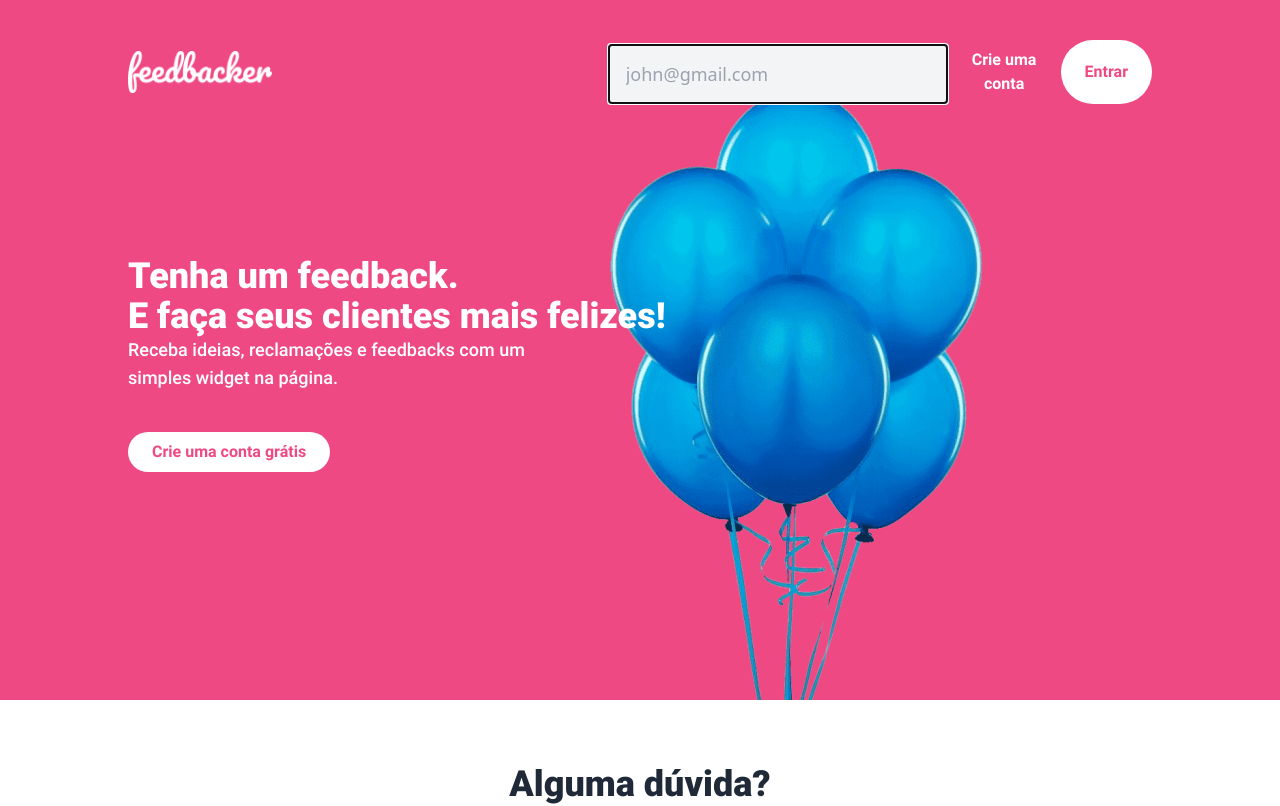
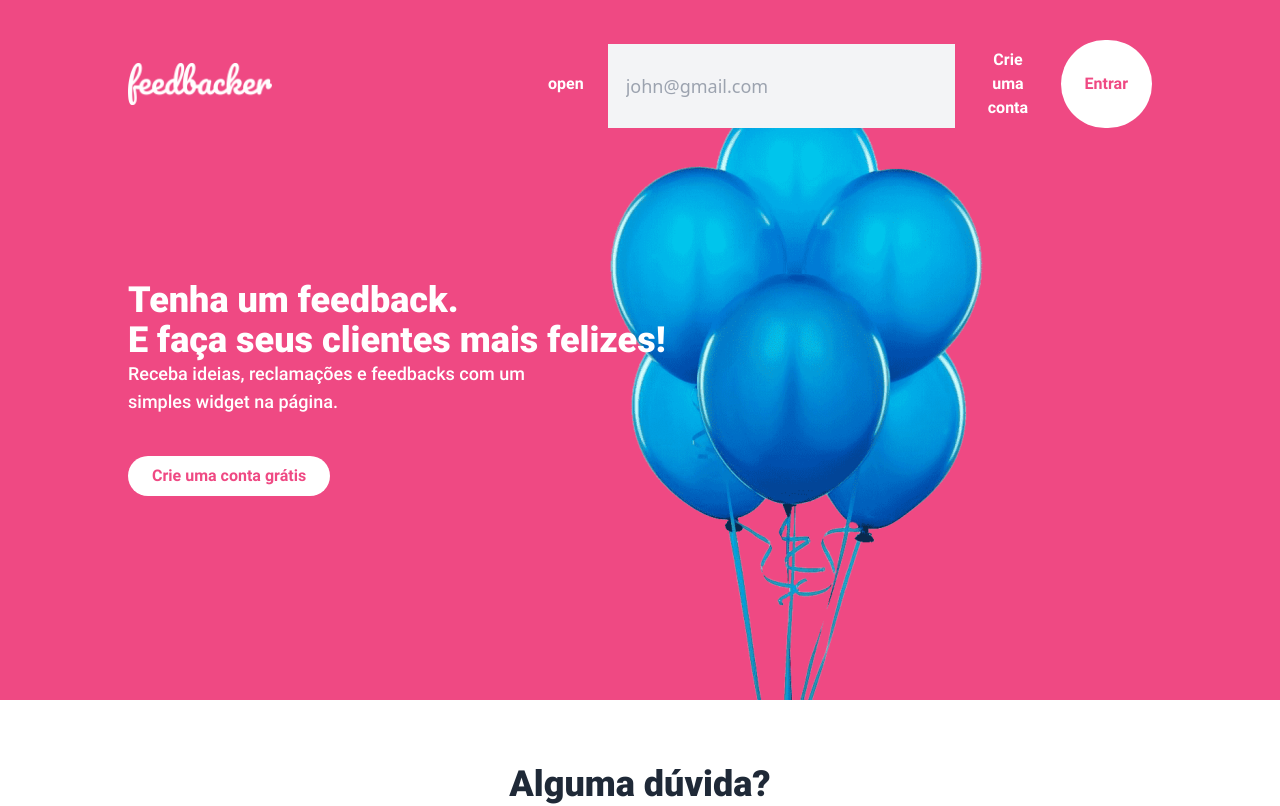
Before and after one commit to luisdiaslima/vue3-feedbacker, a Vue app: page / in a window 1280 px wide. Shown: the top 806 px of the page. Built offline with nearby package versions, Linux system fonts and the light colour scheme; what @undecaf/vue-autofocus would draw is missing.

Commit message:
show button

```diff
--- a/src/views/Home/CustomHeader.vue
+++ b/src/views/Home/CustomHeader.vue
@@ -7,7 +7,12 @@
       </div>
 
       <div class="flex">
-        <button id="open-search" v-show="false" />
+        <button
+          class="px-6 py-2 font-bold rounded-full text-white focus:outline-none"
+          id="open-search"
+        >
+          open
+        </button>
         <input
           id="inputRef"
           type="text"
@@ -67,7 +72,7 @@ export default {
       openButton.onclick = function () {
         searchInput.focus()
       }
-      openButton.onclick()
+      // openButton.onclick()
     }
   }
 }
```
